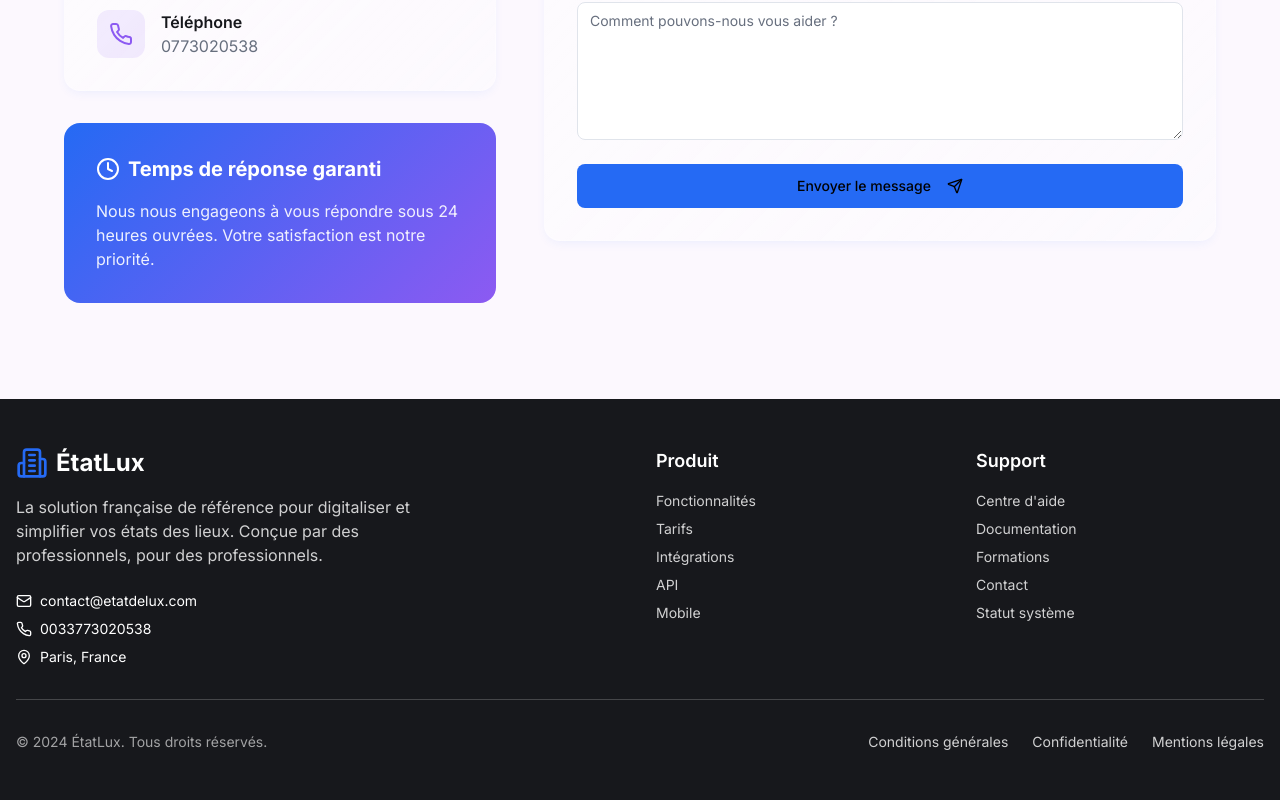
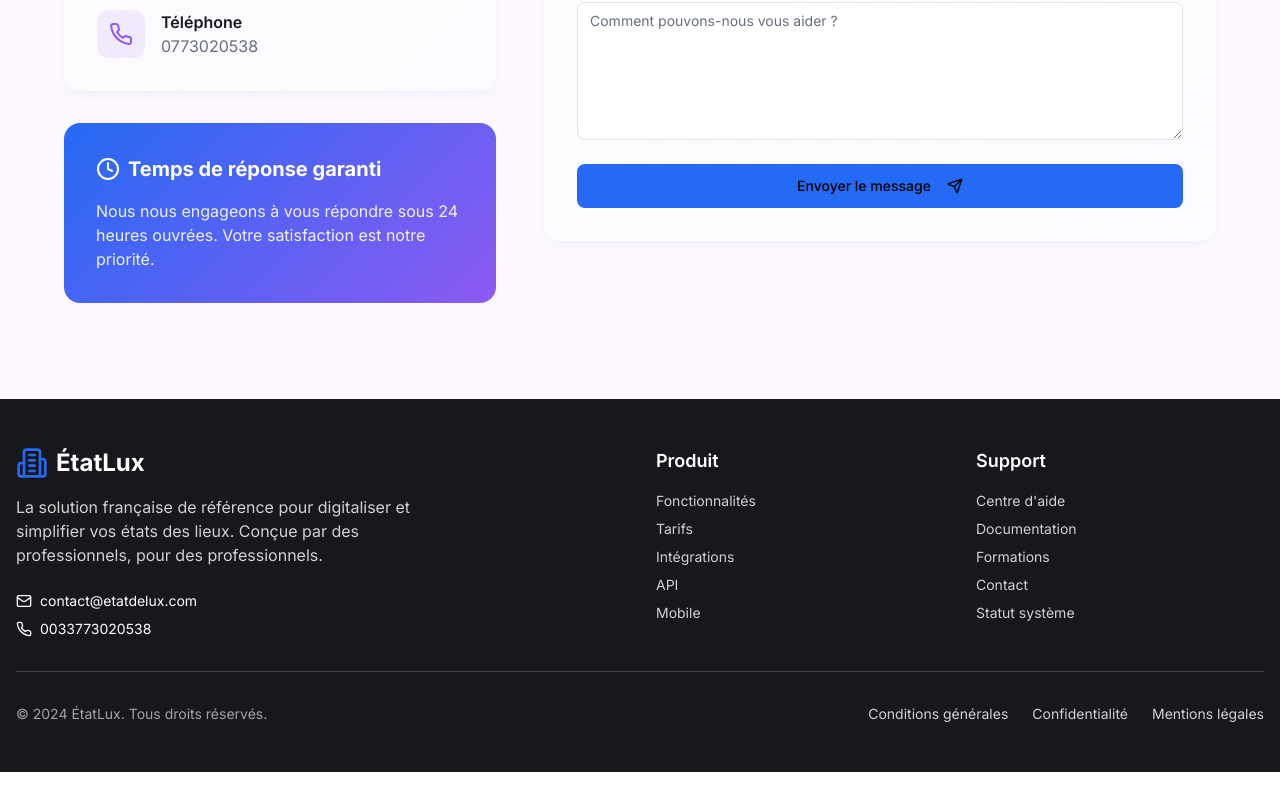
Before and after one commit to spacemen4/bien-local-market-pro, a React (Vite) app: page / in a window 1280 px wide. Shown: the part 6022-6822 px from the top of the page. After the commit the page ends 6794 px from the top, so only its background shows below. Built offline with nearby package versions, Linux system fonts and the light colour scheme.

Commit message:
fffffffffff

```diff
--- a/src/components/Footer.tsx
+++ b/src/components/Footer.tsx
@@ -23,10 +23,7 @@ const Footer = () => {
                 <Phone className="h-4 w-4" />
                 <span>0033773020538</span>
               </div>
-              <div className="flex items-center space-x-2">
-                <MapPin className="h-4 w-4" />
-                <span>Paris, France</span>
-              </div>
+
             </div>
           </div>
 
```
